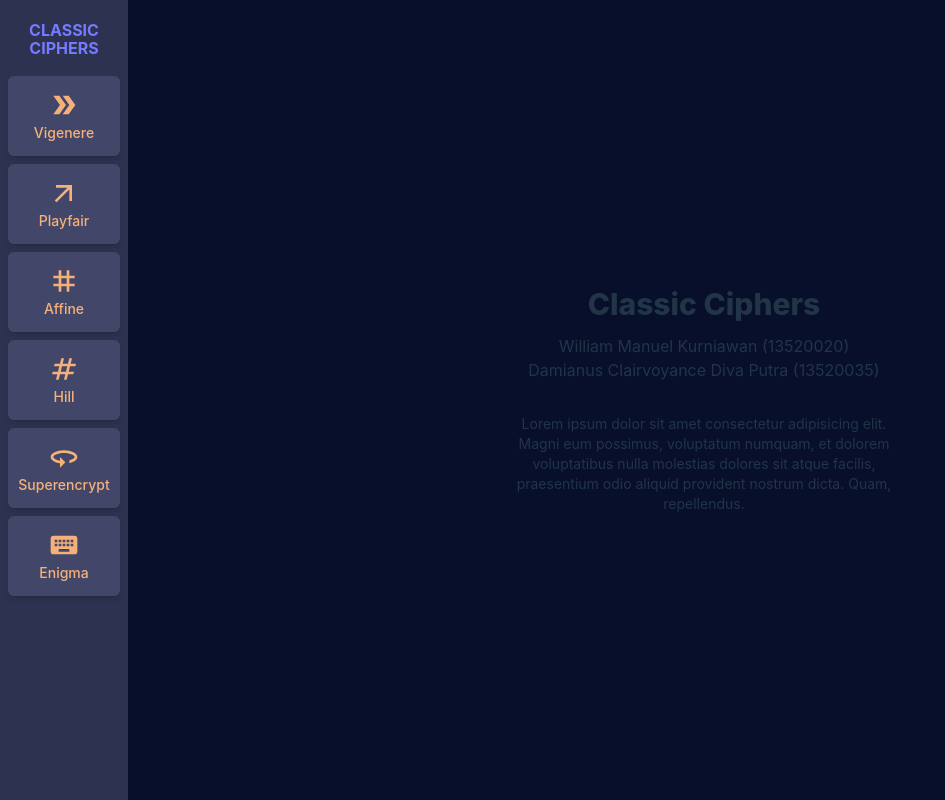
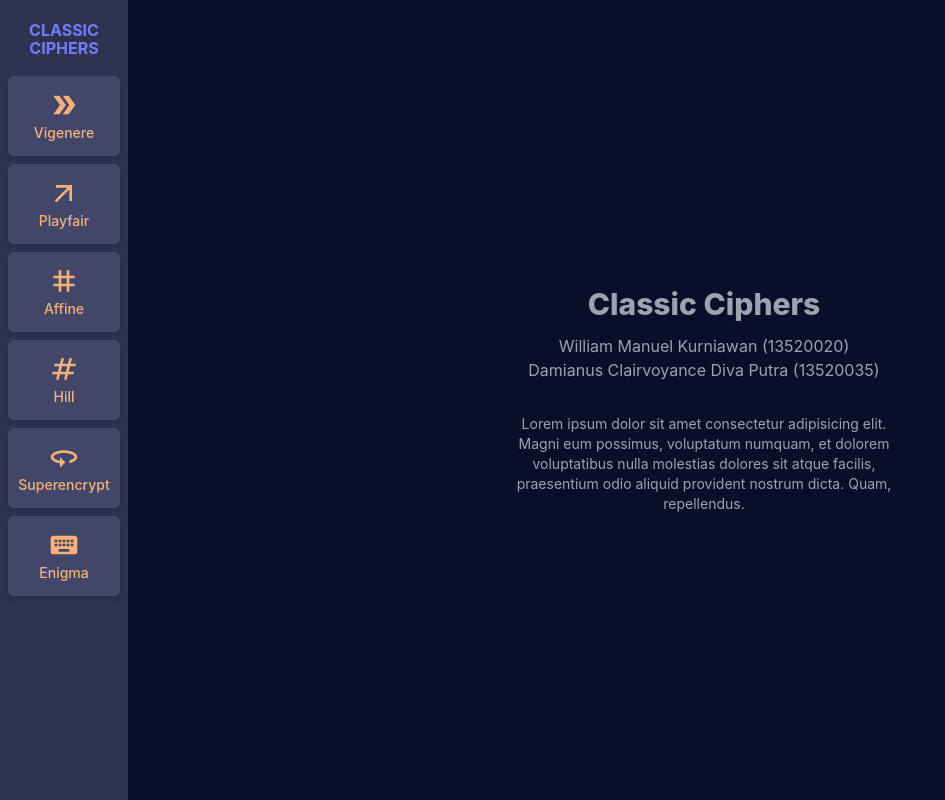
Before and after one commit to dclairvoyance/Tugas1_IF4020_Kripto, a React (Vite) app in the folder frontend/: page / in a window 1280 px wide. Shown: the whole page, without its empty margins (0-945 px from the left). Built offline with nearby package versions, Linux system fonts and the light colour scheme.

Commit message:
fix: minor styling

```diff
--- a/frontend/src/ciphers/Enigma.jsx
+++ b/frontend/src/ciphers/Enigma.jsx
@@ -211,7 +211,7 @@ const Enigma = () => {
           {/* output */}
           <div className="basis-5/12 flex-col mx-1">
             <div className="md:flex md:justify-between mb-1">
-              <h2 className="h-8 items-center ml-1 flex text-md font-semibol text-white">
+              <h2 className="h-8 items-center ml-1 flex text-md font-semibold text-white">
                 Output
               </h2>
               {/* download as txt file */}
--- a/frontend/src/pages/Home.jsx
+++ b/frontend/src/pages/Home.jsx
@@ -1,7 +1,7 @@
 const Home = () => {
   return (
     <>
-      <div className="w-96 mx-auto">
+      <div className="w-96 mx-auto text-gray-400">
         <h1 className="text-3xl font-extrabold mb-3">Classic Ciphers</h1>
         <div className="mb-8">
           <h2>William Manuel Kurniawan (13520020)</h2>
```
